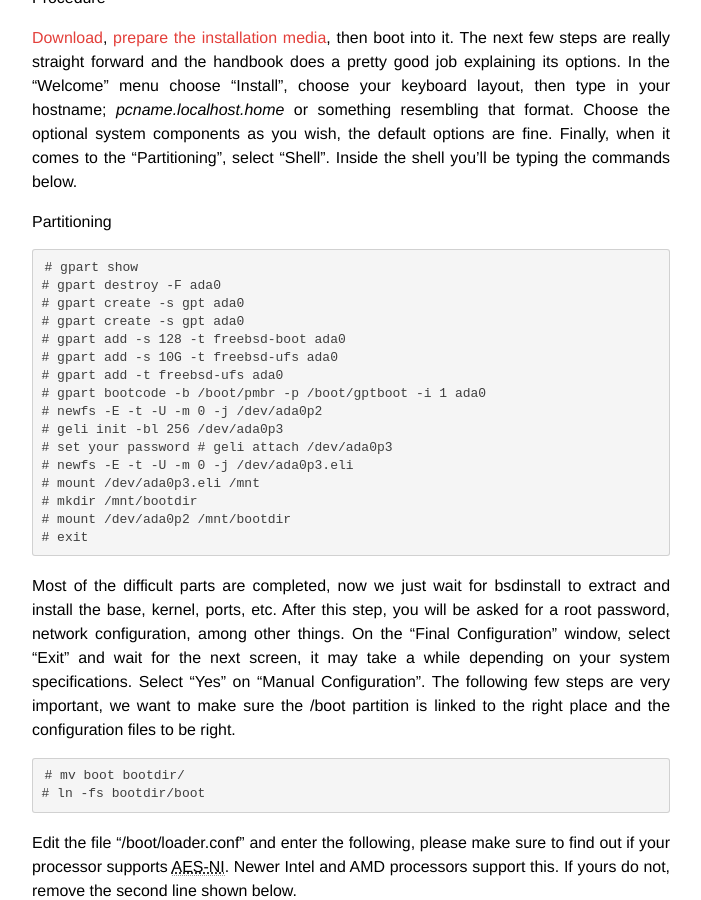
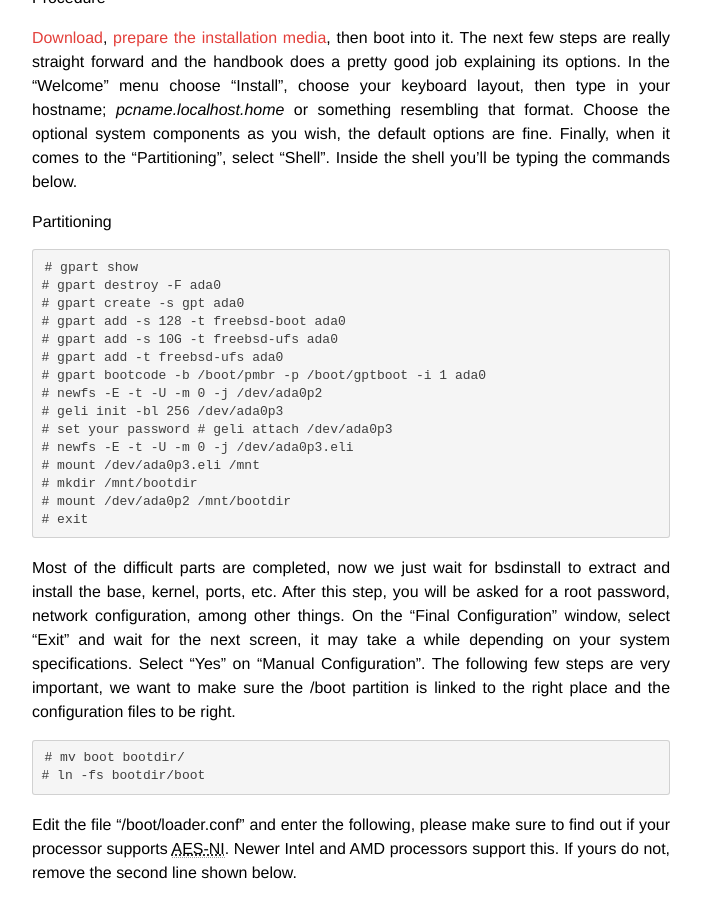
Before and after one commit to cgar/cgar.github.com, a Jekyll site: the page built from _posts/2013-01-24-FreeBSD-FDE-Install.md, in a window 1280 px wide and 900 px high, scrolled down 516 px. Shown: the whole window, without its empty margins (289-990 px from the left). Built offline with Jekyll 4.4.1, drawn with Linux system fonts in a browser that asks for light colours; Markdown is read by kramdown in place of the engine named in the settings.

Commit message:
quote error

```diff
--- a/_posts/2013-01-24-FreeBSD-FDE-Install.md
+++ b/_posts/2013-01-24-FreeBSD-FDE-Install.md
@@ -21,7 +21,6 @@ Partitioning
 
     # gpart show
     # gpart destroy -F ada0
-    # gpart create -s gpt ada0
     # gpart create -s gpt ada0
     # gpart add -s 128 -t freebsd-boot ada0
     # gpart add -s 10G -t freebsd-ufs ada0
```
